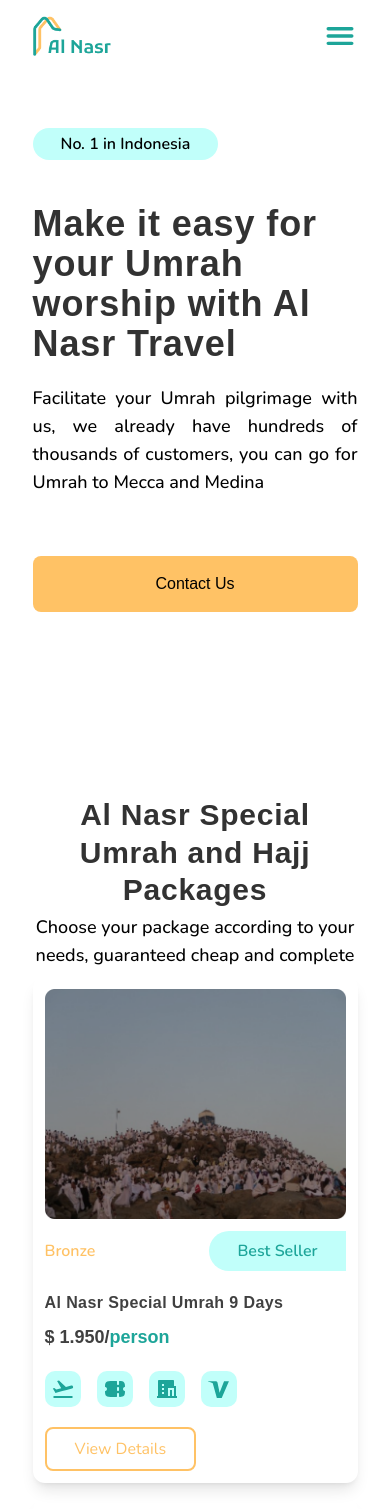
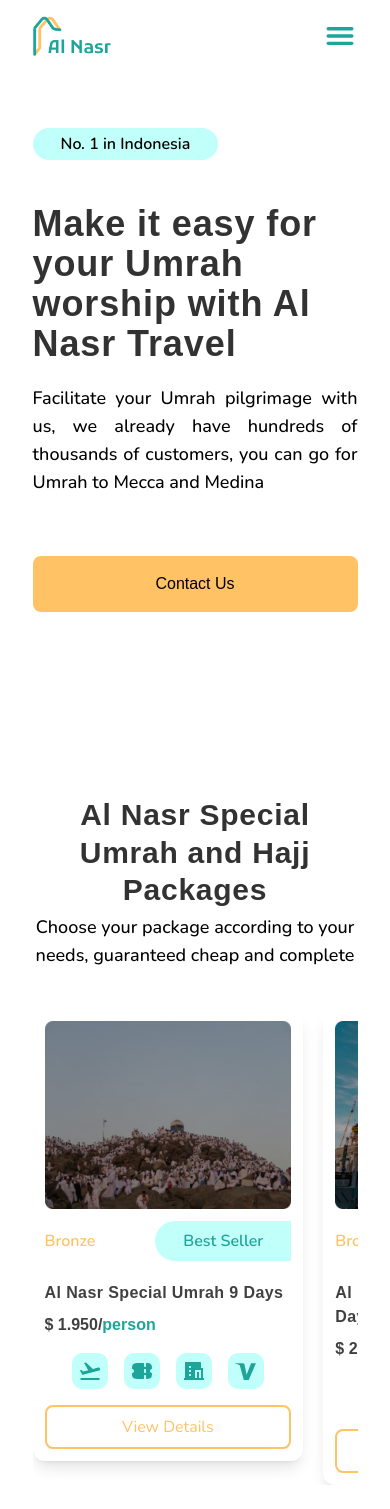
Before and after one commit to Fanloop/al-nasr, a React (Vite) app: page / in a window 390 px wide. Shown: the top 1509 px of the page. Built offline with nearby package versions, Linux system fonts and the light colour scheme; a web font is replaced by a local one.

Commit message:
update package section

```diff
--- a/src/App.tsx
+++ b/src/App.tsx
@@ -1,6 +1,6 @@
 import Navbar from "./components/Navbar";
 import Hero from "./components/Hero";
-// import About from "./components/About";
+import About from "./components/About";
 import Package from "./components/Package";
 import Sponsor from "./components/Sponsor";
 import Facilities from "./components/Facilities";
--- a/src/components/Package.tsx
+++ b/src/components/Package.tsx
@@ -33,8 +33,8 @@
 
 function Package() {
   return (
-    <section className="w-10/12 pt-16 mx-auto" id="package">
-      <div className="flex flex-col gap-2 md:gap-10 lg:gap-14">
+    <section className="w-10/12 pt-16 mx-auto scroll-mt-10" id="package">
+      <div className="flex flex-col gap-10 lg:gap-14">
         <div className="md:w-9/12 lg:w-7/12 mx-auto">
           <h2 className="font-bold tracking-wide text-3xl md:text-4xl lg:text-5xl mt-4 opacity-80 text-center w-full leading-tight">
             Al Nasr Special Umrah and Hajj Packages
@@ -44,9 +44,21 @@
             complete
           </p>
         </div>
-        <div className="grid grid-cols-1 md:grid-cols-3 lg:p-5 gap-4 lg:gap-32">
-          {data.map((props) => (
-            <ListPackage {...props} />
+        {/* for mobile start */}
+        <div className="flex gap-5 md:hidden overflow-x-scroll snap-mandatory snap-x scroll-smooth">
+          {data.map((props, index) => (
+            <div
+              key={index}
+              className="inline-block w-10/12 flex-shrink-0 snap-always snap-center"
+            >
+              <ListPackage {...props} />
+            </div>
+          ))}
+        </div>
+        {/* for mobile end */}
+        <div className="hidden md:grid grid-cols-1 md:grid-cols-3 lg:p-5 gap-4 lg:gap-32">
+          {data.map((props, index) => (
+            <ListPackage key={index} {...props} />
           ))}
           <div className="shadow-lg rounded-xl w-full p-3 flex font-semibold text-cyan-3 justify-center items-center">
             Soon Program
--- a/src/components/UI/ListPackage.tsx
+++ b/src/components/UI/ListPackage.tsx
@@ -11,8 +11,7 @@
 
 function ListPackage(props: propList) {
   return (
-    <>
-      <div className="shadow-lg rounded-xl w-full p-3">
+    <div className="shadow-lg rounded-xl p-3 w-full">
       <img className="block" src={props.img} alt="image" draggable="false" />
       <div className="flex justify-between items-center capitalize mt-3 text-base md:text-sm lg:text-base">
         <div className="text-yellow font-nunito font-semibold">bronze</div>
@@ -20,27 +19,26 @@
           best seller
         </div>
       </div>
-        <div className="flex flex-col gap-5">
+      <div className="flex flex-col gap-4 md:gap-5">
         <div>
-            <div className="font-bold tracking-wide mt-5 text-black/75 md:text-sm lg:text-base">
+          <div className="font-bold tracking-wide mt-5 text-black/75 text-base md:text-sm lg:text-base">
             {props.title}
           </div>
-            <div className="font-bold text-black/75 mt-2 md:mt-1 text-lg">
+          <div className="font-bold text-black/75 mt-2 md:mt-1 text-base md:text-lg">
             $ {props.price}/<span className="text-cyan-3">person</span>
           </div>
         </div>
-          <div className="flex gap-4">
+        <div className="flex justify-center md:justify-between lg:justify-start gap-4 md:gap-0 lg:gap-4">
           <img src={flight} alt="flight icon" />
           <img src={ticket} alt="ticket icon" />
           <img src={hostel} alt="hostel icon" />
           <img src={visas} alt="Visas icon" />
         </div>
-          <button className="block capitalize font-nunito w-fit md:w-full lg:w-fit border-yellow text-yellow border-2 py-2 px-7 rounded-lg hover:bg-yellow hover:text-white transition-all">
+        <button className="block capitalize font-nunito w-full lg:w-fit border-yellow text-yellow border-2 py-2 px-7 rounded-lg hover:bg-yellow hover:text-white transition-all">
           view details
         </button>
       </div>
     </div>
-    </>
   );
 }
 
--- a/src/js/main.js
+++ /dev/null
@@ -1,23 +0,0 @@
-let navbarlinks = document.querySelectorAll("nav ul li a");
-
-function navbarlinksActive() {
-   navbarlinks.forEach((navbarlink) => {
-      if (!navbarlink.hash) return;
-
-      let section = document.querySelector(navbarlink.hash);
-      if (!section) return;
-
-      let position = window.scrollY + 200;
-
-      if (
-         position >= section.offsetTop &&
-         position <= section.offsetTop + section.offsetHeight
-      ) {
-         navbarlink.classList.add("text-yellow");
-      } else {
-         navbarlink.classList.remove("text-yellow");
-      }
-   });
-}
-window.addEventListener("load", navbarlinksActive);
-document.addEventListener("scroll", navbarlinksActive);
```
Lines whose indentation alone changed are shown as unchanged.
